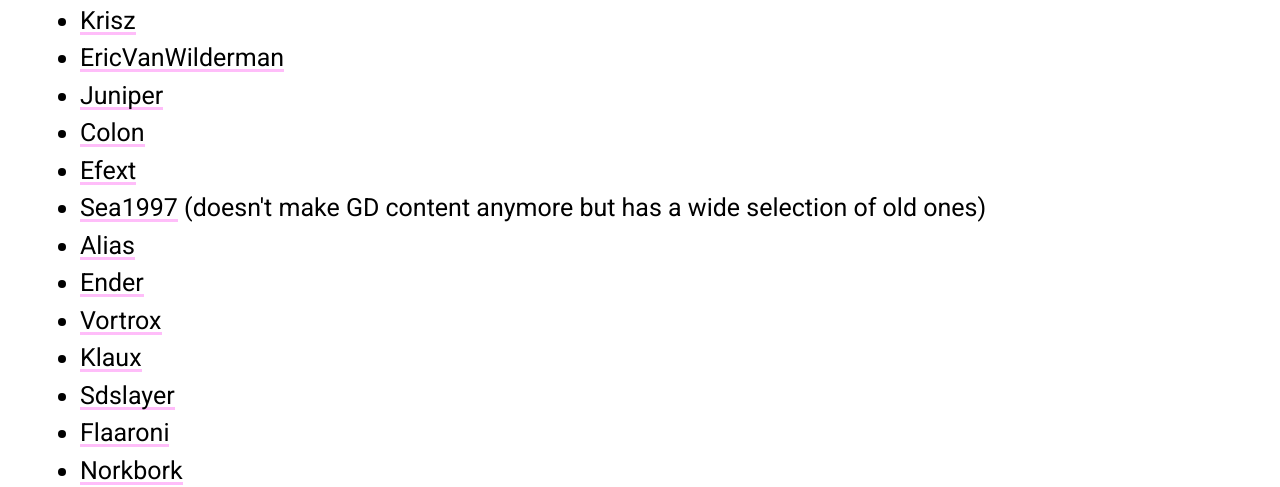
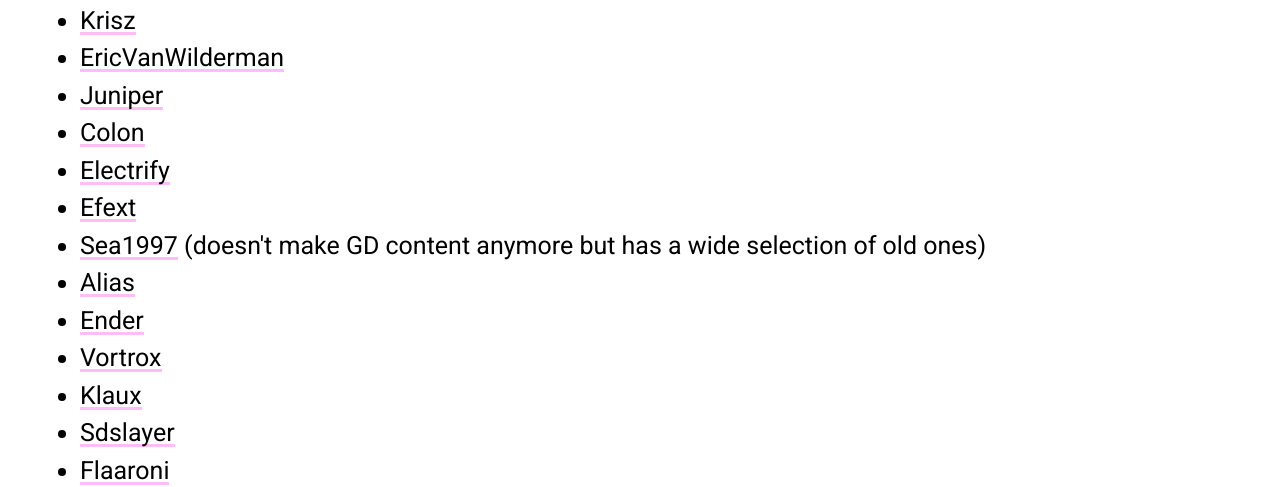
Before and after one commit to MoldyMacaroniX/MoldyMacaroniX-Personal-Website, an Eleventy site: page posts/content-creators-i-like.md in a window 1280 px wide. Shown: the part 564-1051 px from the top of the page. Built offline with nearby package versions, Linux system fonts and the light colour scheme; Eleventy itself is replaced by a stand-in of ours; files that its build step writes are made by us from their sources.

Commit message:
Electrify + Working Links

```diff
--- a/_includes/default.njk
+++ b/_includes/default.njk
@@ -88,6 +88,7 @@
                     <h1>Extra</h1>
                     <p>
                         <a class="link" href="/changelog/">Changelog</a><br>
+                        <a class="link" href="/posts/">Posts</a><br>
                         <a class="link" href="/server/">Discord Server Rules</a><br>
                         <a class="link" href="/tools/">Web Tools</a>
                     </p>
--- a/posts/content-creators-i-like.md
+++ b/posts/content-creators-i-like.md
@@ -24,20 +24,21 @@ Are you bored and need some Geometry Dash content? Look no further than this lis
 
 ## The List
 
-* [MatMart]()
-* [Krisz]()
-* [EricVanWilderman]()
-* [Juniper]()
-* [Colon]()
-* [Efext]()
-* [Sea1997]() (doesn't make GD content anymore but has a wide selection of old ones)
-* [Alias]()
-* [Ender]()
-* [Vortrox]()
-* [Klaux]()
-* [Sdslayer]()
-* [Flaaroni]()
-* [Norkbork]()
-* [MoldyMacaroniX]() - Me :D
+* [MatMart](https://www.youtube.com/user/thepokemastermat)
+* [Krisz](https://www.youtube.com/channel/UCfWN9ZHRx0xsmA6PVGl2r5Q)
+* [EricVanWilderman](https://www.youtube.com/user/EricVanWilderman)
+* [Juniper](https://www.youtube.com/channel/UCOE3keaPI49vGbygNwsNqgA)
+* [Colon](https://www.youtube.com/channel/UCFDsxSlQXpLLpVScy2NmbcQ)
+* [Electrify](https://www.youtube.com/channel/UCxYliOd2aV6iZuc5wuG9QxA)
+* [Efext](https://www.youtube.com/channel/UCidCgT91Nluu_YVIRDQ2tNg)
+* [Sea1997](https://youtube.com/playlist?list=PLkoaIad9k4NLhYr7KSzpK9aWSfXDDkB3x) (doesn't make GD content anymore but has a wide selection of old ones)
+* [Alias](https://www.youtube.com/user/efreet457)
+* [Ender](https://www.youtube.com/channel/UC1Y2wJLzR-Qt8V_5Cmh75pA)
+* [Vortrox](https://www.youtube.com/channel/UCEq8Izumuxv6KqB59FNlouQ)
+* [Klaux](https://www.youtube.com/channel/UCdWm8K5kmD__n7fFKciD62g)
+* [Sdslayer](https://www.youtube.com/user/sdslayer100)
+* [Flaaroni](https://www.youtube.com/channel/UCkXJ9Egumwqpo116S_S2vtQ)
+* [Norkbork](https://www.youtube.com/channel/UCy0_LjTdg9YZucywfL82BZQ)
+* [MoldyMacaroniX](https://www.youtube.com/c/MoldyMacaroniX) - Me :D
 
 I will add more creators here as I discover them. Hopefully you now know where to find some Geometry Dash content when you're bored and could really use some.
```
